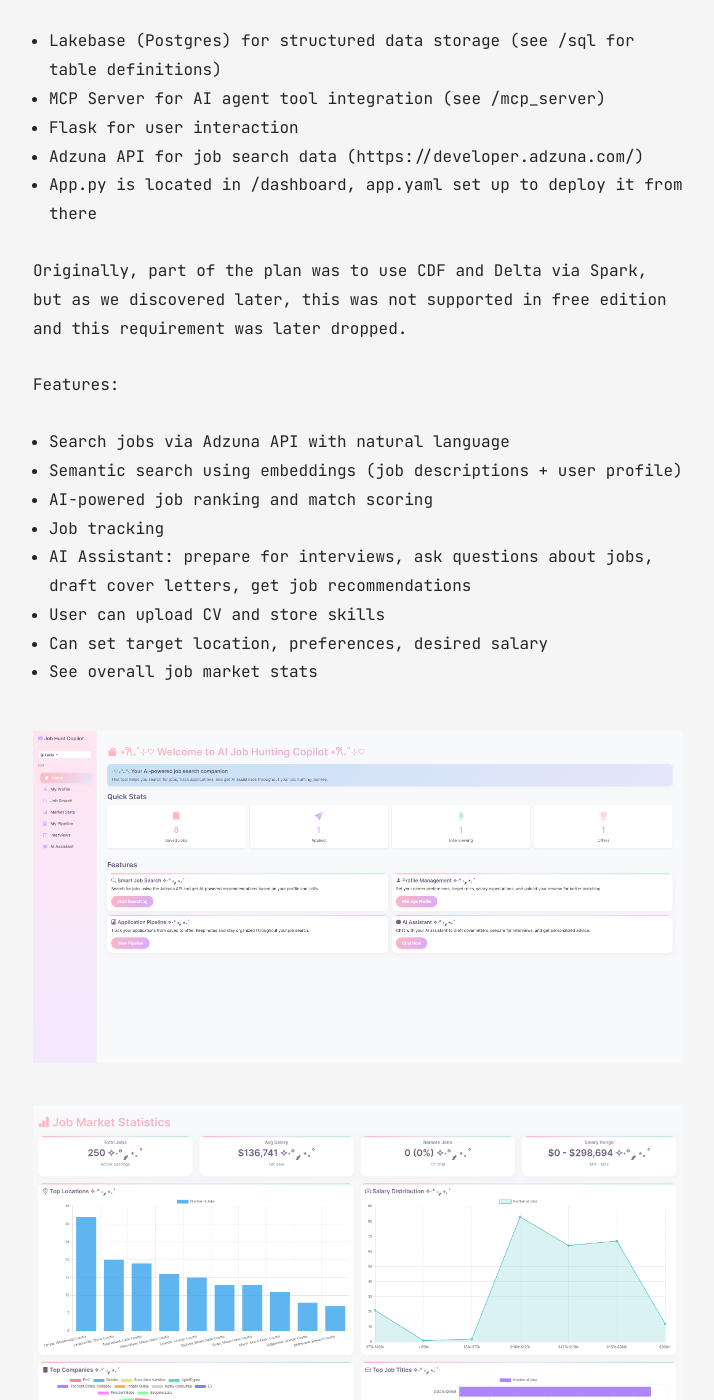
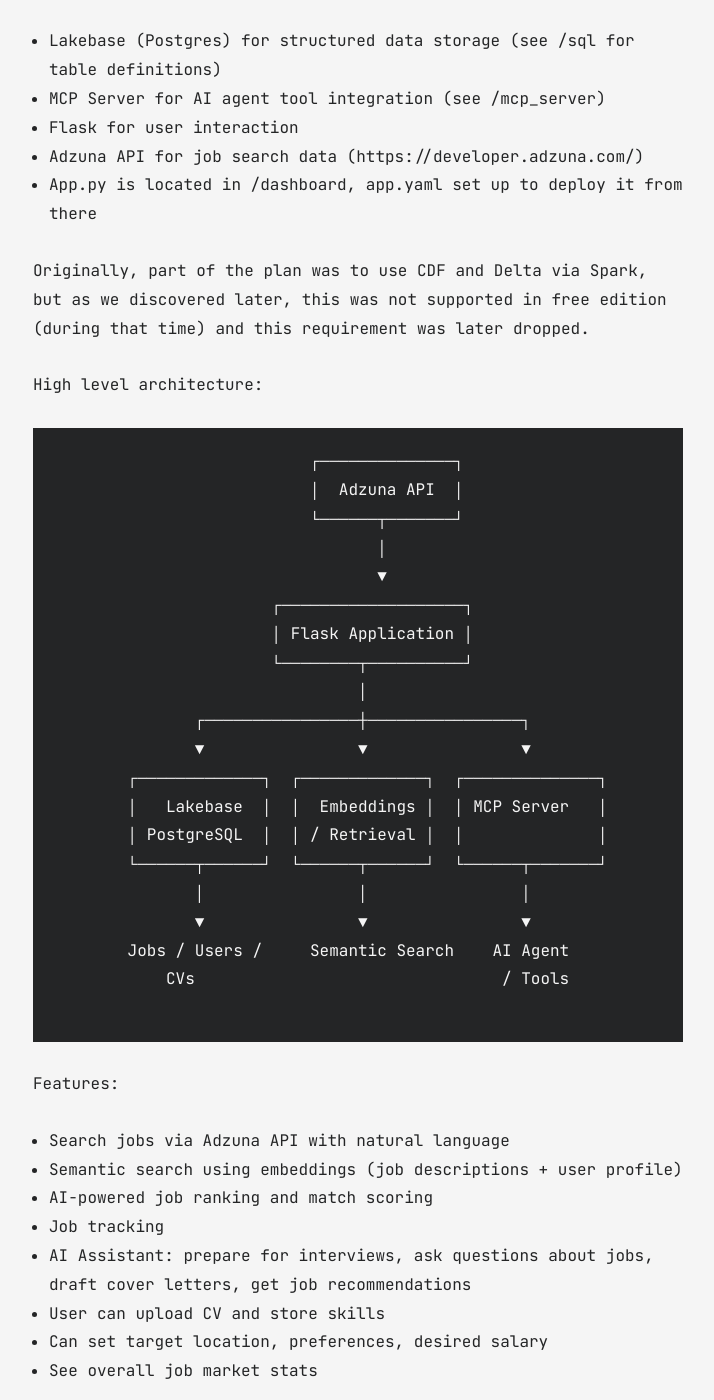
Before and after one commit to luc-rap/luc-rap.github.io, a Jekyll site: the page built from docs/all_collections/_posts/2026-06-03-databricks.md, in a window 1280 px wide and 1400 px high, scrolled down 8896 px. Shown: the whole window, without its empty margins (282-996 px from the left). Built offline with Jekyll 4.4.1, drawn with Linux system fonts in a browser that asks for light colours; some of the changed text lies outside the part shown.

Commit message:
fixed links, a few typos, added diagram

````diff
--- a/docs/all_collections/_posts/2026-06-03-databricks.md
+++ b/docs/all_collections/_posts/2026-06-03-databricks.md
@@ -85,9 +85,9 @@
 - ```predict_umbrella_needed(location, date)``` - Umbrella recommendation
 - ```get_travel_recommendation(location, date)``` - Travel recommendation
 
-Sources for HW2 and HW3: https://github.com/luc-rap/hw-3-weather-prediction
+Sources for HW2 and HW3: [https://github.com/luc-rap/hw-3-weather-prediction](https://github.com/luc-rap/hw-3-weather-prediction)
 
-The final deliverable was an AI Agent, which was built in Databricks (agent playground).
+The final deliverable was a Databricks-hosted AI agent connected to the weather MCP server and backed by the tools described above.
 
 ![8](/assets/images/hw7.png)
 ![9](/assets/images/hw8.png)
@@ -105,7 +105,31 @@
 - Adzuna API for job search data (https://developer.adzuna.com/)
 - App.py is located in /dashboard, app.yaml set up to deploy it from there
 
-Originally, part of the plan was to use CDF and Delta via Spark, but as we discovered later, this was not supported in free edition and this requirement was later dropped.
+Originally, part of the plan was to use CDF and Delta via Spark, but as we discovered later, this was not supported in free edition (during that time) and this requirement was later dropped.
+
+High level architecture:
+```
+                         ┌──────────────┐
+                         │  Adzuna API  │
+                         └──────┬───────┘
+                                │
+                                ▼
+                     ┌───────────────────┐
+                     │ Flask Application │
+                     └────────┬──────────┘
+                              │
+             ┌────────────────┼────────────────┐
+             ▼                ▼                ▼
+      ┌─────────────┐  ┌─────────────┐  ┌──────────────┐
+      │   Lakebase  │  │  Embeddings │  │ MCP Server   │
+      │ PostgreSQL  │  │ / Retrieval │  │              │
+      └──────┬──────┘  └──────┬──────┘  └──────┬───────┘
+             │                │                │
+             ▼                ▼                ▼
+      Jobs / Users /     Semantic Search    AI Agent
+          CVs                                / Tools
+
+```
 
 Features:
 - Search jobs via Adzuna API with natural language
@@ -122,8 +146,13 @@
 ![13](/assets/images/hw15.png)
 
 
-Source for the Capstone Project: https://github.com/luc-rap/databricks-capstone-project
+Source for the Capstone Project: [https://github.com/luc-rap/databricks-capstone-project](https://github.com/luc-rap/databricks-capstone-project)
 
 Overall, I was pretty impressed with what we can do on a single platform, but at the end, I was getting stressed out by the limitations of the free version. I wanted to work more on the UI but I was worried I will run out of compute at any point. And I didn't want to migrate AGAIN 🥲 I felt like I was back at college for one week, being pressed with deadlines :D I spent a lot of time trying to export the agent from Playground to the frontend, error after error. Also my API stopped working and I had to fetch locally, save it to csv and then upload the data to Databricks.
 
 But, I managed to successfully complete it, pass the requirements, got a fancy png (ceritifcate) and a great feeling that I was able to push myself and learn something new 😊
+
+**What I took away**
+The bootcamp was especially useful because it connected several technologies I had previously encountered separately. At Dell, I worked on an LLM-based entity-resolution pipeline; during this bootcamp, I got hands-on experience with the infrastructure surrounding modern AI applications: structured storage, data ingestion, embeddings, vector search, APIs, MCP, and agent tooling.
+
+I'm particularly interested in the intersection of data engineering and AI engineering, where reliable data pipelines provide the foundation for useful AI applications.
````
Also changed, not shown: other parts of docs/all_collections/_posts/2026-06-03-databricks.md (+2 -2 lines), docs/all_collections/_posts/2026-06-08-data-analysis.md (+1 -1 lines).
